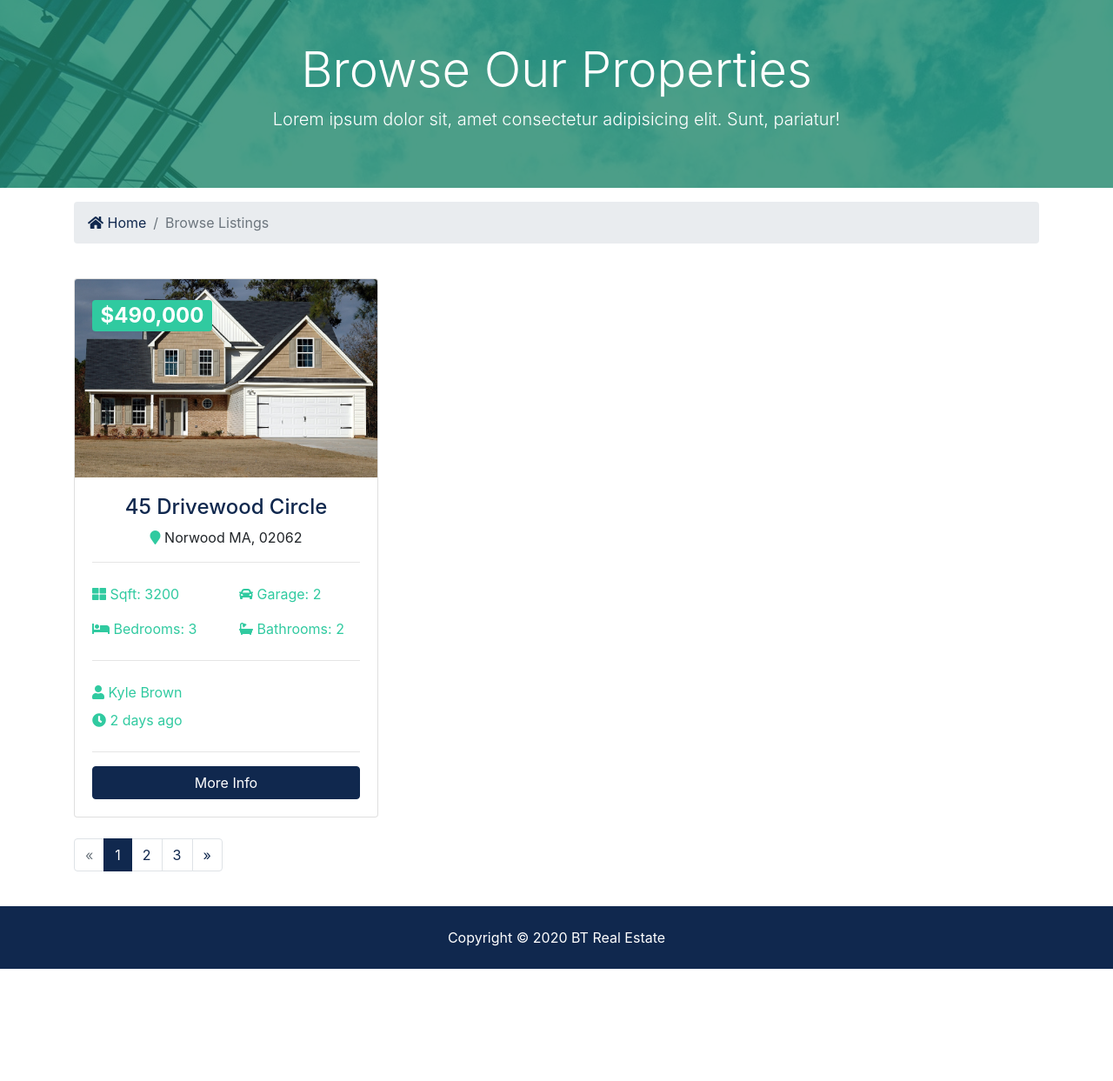
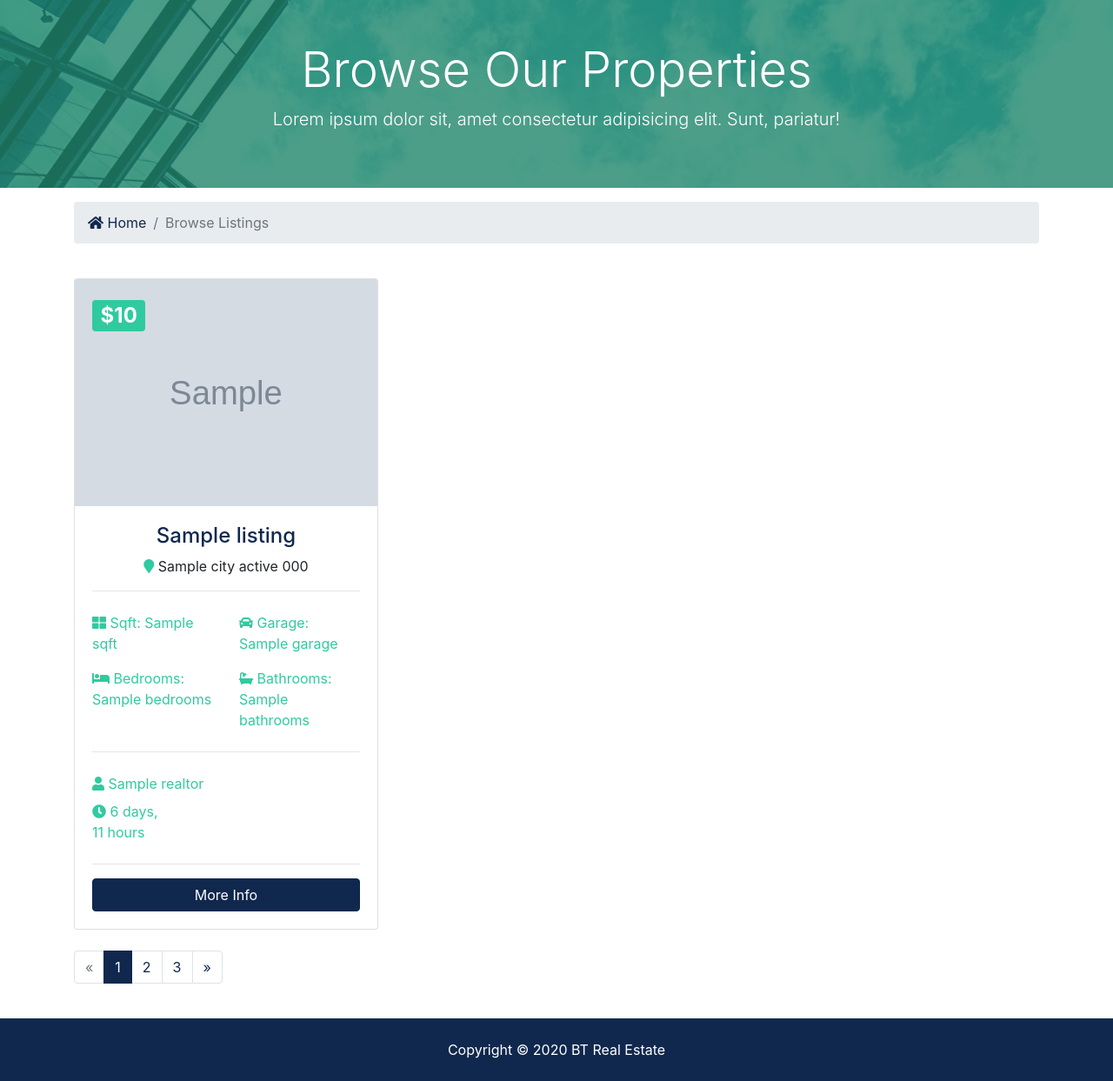
Before and after one commit to webmakaka/Python-django-dev-to-deployment, a Django app: template project/templates/listings/listings.html in a window 1280 px wide. Shown: the part 129-1372 px from the top of the page at 87% size. Before the commit the page ends 1243 px from the top, so only its background shows below. Run offline with Django 3.2, Linux system fonts and the light colour scheme; the template is opened without the code that fills it: most values are stand-ins (such as "Sample title", 1, 10 or a date in 2020); grey boxes marked "Sample" are stand-in pictures; some libraries are stand-ins or nearby versions.

Commit message:
06. View Methods, Display & Search | 40. Display Listings In Template

```diff
--- a/project/btre/settings.py
+++ b/project/btre/settings.py
@@ -40,6 +40,7 @@ INSTALLED_APPS = [
     'django.contrib.sessions',
     'django.contrib.messages',
     'django.contrib.staticfiles',
+    'django.contrib.humanize',
 ]
 
 MIDDLEWARE = [
--- a/project/listings/views.py
+++ b/project/listings/views.py
@@ -14,7 +14,7 @@ def index(request):
     return render(request, 'listings/listings.html', context)
 
 
-def listing(request):
+def listing(request, listing_id):
     return render(request, 'listings/listing.html')
 
 
--- a/project/templates/listings/listings.html
+++ b/project/templates/listings/listings.html
@@ -1,4 +1,4 @@
-{% extends 'base.html' %} {% block content %}
+{% extends 'base.html' %} {% load humanize %} {% block content %}
 
 <section id="showcase-inner" class="py-5 text-white">
   <div class="container">
@@ -35,40 +35,54 @@
       {% if listings %} {% for listing in listings %}
       <div class="col-md-6 col-lg-4 mb-4">
         <div class="card listing-preview">
-          <img class="card-img-top" src="assets/img/homes/home-1.jpg" alt="" />
+          <img class="card-img-top" src="{{ listing.photo_main.url }}" alt="" />
           <div class="card-img-overlay">
             <h2>
-              <span class="badge badge-secondary text-white">$490,000</span>
+              <span class="badge badge-secondary text-white"
+                >${{ listing.price | intcomma }}</span
+              >
             </h2>
           </div>
           <div class="card-body">
             <div class="listing-heading text-center">
-              <h4 class="text-primary">45 Drivewood Circle</h4>
+              <h4 class="text-primary">{{ listing.title }}</h4>
               <p>
-                <i class="fas fa-map-marker text-secondary"></i> Norwood MA,
-                02062
+                <i class="fas fa-map-marker text-secondary"></i>
+                {{listing.city}} {{listing.state}} {{listing.zip}}
               </p>
             </div>
             <hr />
             <div class="row py-2 text-secondary">
               <div class="col-6">
-                <i class="fas fa-th-large"></i> Sqft: 3200
+                <i class="fas fa-th-large"></i> Sqft: {{listing.sqft}}
               </div>
-              <div class="col-6"><i class="fas fa-car"></i> Garage: 2</div>
+              <div class="col-6">
+                <i class="fas fa-car"></i> Garage: {{listing.garage}}
+              </div>
             </div>
             <div class="row py-2 text-secondary">
-              <div class="col-6"><i class="fas fa-bed"></i> Bedrooms: 3</div>
-              <div class="col-6"><i class="fas fa-bath"></i> Bathrooms: 2</div>
+              <div class="col-6">
+                <i class="fas fa-bed"></i> Bedrooms: {{listing.bedrooms}}
+              </div>
+              <div class="col-6">
+                <i class="fas fa-bath"></i> Bathrooms: {{listing.bathrooms}}
+              </div>
             </div>
             <hr />
             <div class="row py-2 text-secondary">
-              <div class="col-12"><i class="fas fa-user"></i> Kyle Brown</div>
+              <div class="col-12">
+                <i class="fas fa-user"></i> {{listing.realtor}}
+              </div>
             </div>
             <div class="row text-secondary pb-2">
-              <div class="col-6"><i class="fas fa-clock"></i> 2 days ago</div>
+              <div class="col-6">
+                <i class="fas fa-clock"></i> {{listing.list_date | timesince }}
+              </div>
             </div>
             <hr />
-            <a href="listing.html" class="btn btn-primary btn-block"
+            <a
+              href="{% url 'listing' listing.id %}"
+              class="btn btn-primary btn-block"
               >More Info</a
             >
           </div>
```
Also changed, not shown: Readme.md, img/pic-11.png (added).
